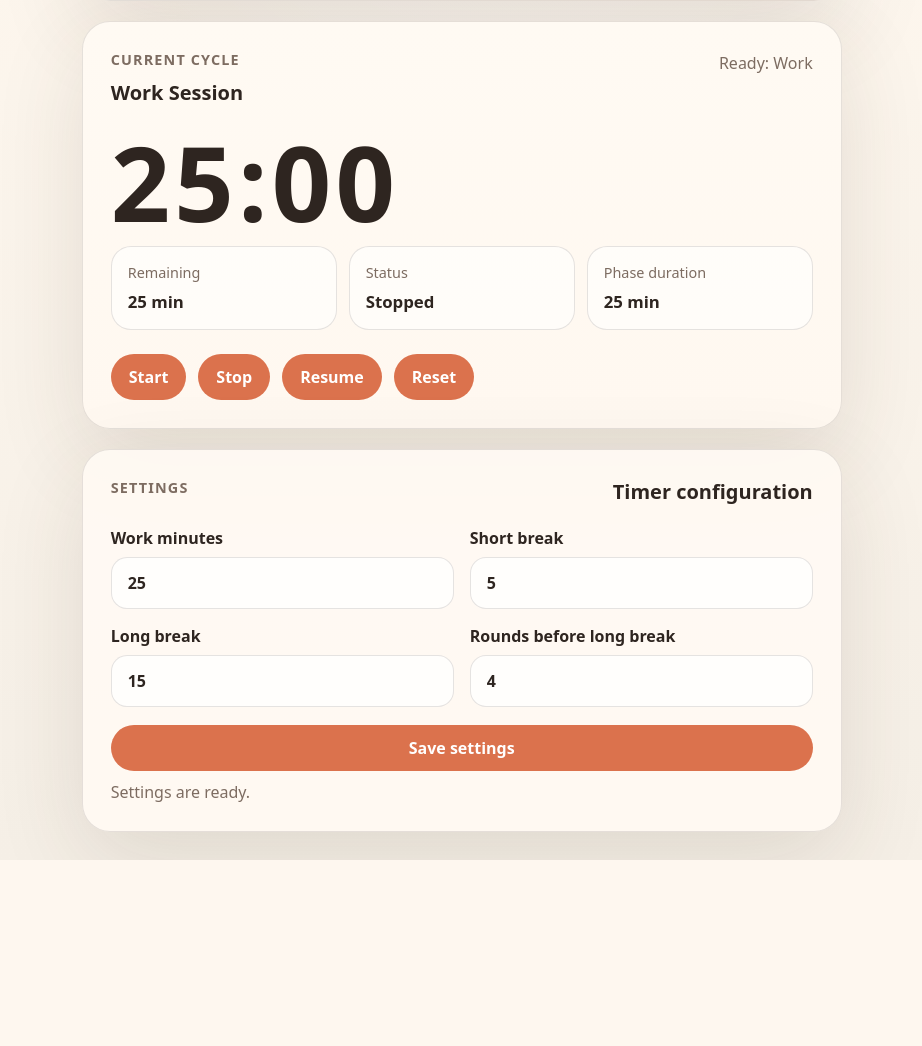
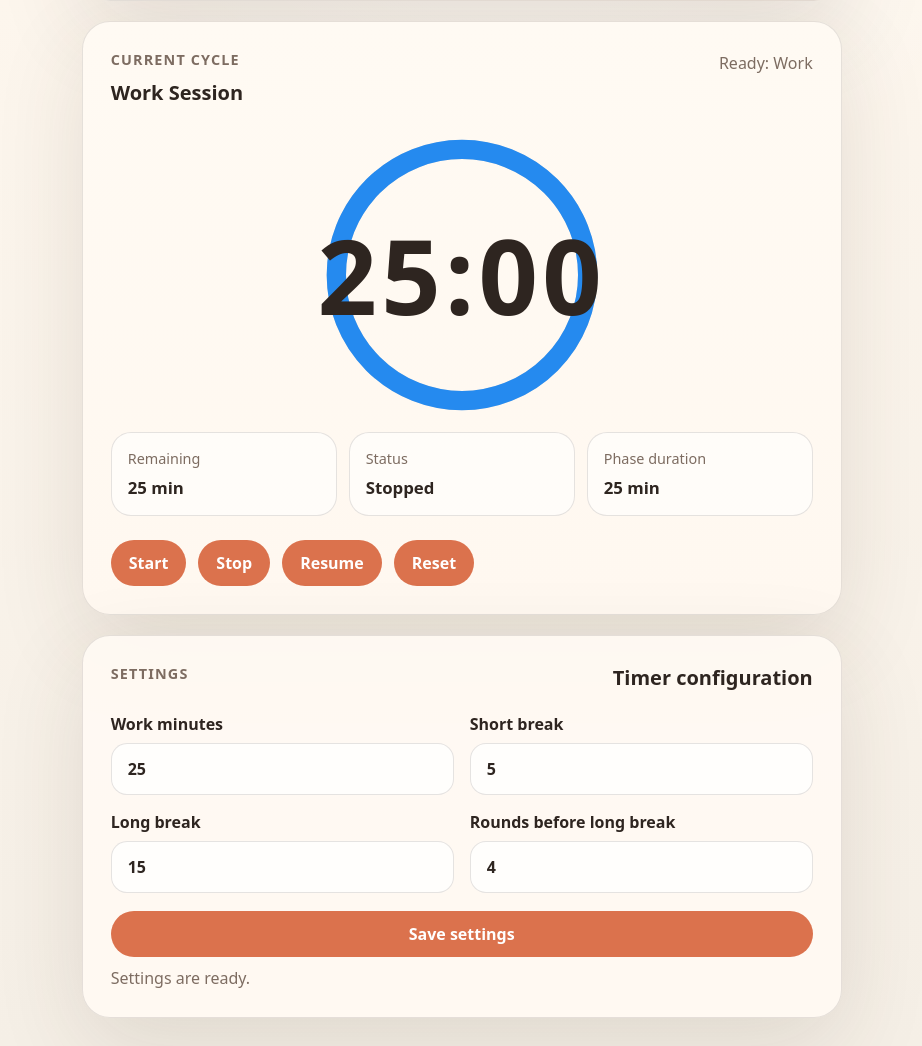
Before and after one commit to Seiya-Aoki03/githubworkshop20260609, a Flask app: page / in a window 1280 px wide. Shown: the part 295-1341 px from the top of the page, without its empty margins (134-1056 px from the left). Before the commit the page ends 1155 px from the top, so only its background shows below. Run offline with Flask 3, Linux system fonts and the light colour scheme.

Commit message:
feat: enhance pomodoro visual feedback

```diff
--- a/1.pomodoro/static/css/style.css
+++ b/1.pomodoro/static/css/style.css
@@ -10,6 +10,7 @@
   --accent-soft: rgba(219, 114, 77, 0.12);
   --border: rgba(46, 37, 32, 0.12);
   --shadow: 0 28px 90px rgba(68, 49, 34, 0.12);
+  --progress-color: hsl(210 80% 50%);
 }
 
 * {
@@ -126,11 +127,102 @@ body {
 }
 
 .timer-display {
-  margin: 24px 0 12px;
+  margin: 0;
   font-size: clamp(4rem, 16vw, 6.5rem);
   font-weight: 800;
   letter-spacing: 0.04em;
   line-height: 1;
+  text-align: center;
+}
+
+.progress-timer {
+  position: relative;
+  display: grid;
+  place-items: center;
+  margin: 24px 0 12px;
+  min-height: 260px;
+}
+
+.progress-ring {
+  width: min(76vw, 290px);
+  height: auto;
+  transform: rotate(-90deg);
+}
+
+.progress-ring__track,
+.progress-ring__progress {
+  fill: none;
+  stroke-width: 8;
+}
+
+.progress-ring__track {
+  stroke: rgba(125, 108, 97, 0.18);
+}
+
+.progress-ring__progress {
+  stroke: var(--progress-color);
+  stroke-linecap: round;
+  transition: stroke-dashoffset 900ms linear, stroke 400ms ease;
+}
+
+.progress-timer .timer-display {
+  position: absolute;
+  z-index: 2;
+}
+
+.focus-effect {
+  position: absolute;
+  inset: 14px;
+  border-radius: 50%;
+  pointer-events: none;
+  opacity: 0;
+  transition: opacity 260ms ease;
+}
+
+.timer-card--focus .focus-effect {
+  opacity: 1;
+}
+
+.timer-card--focus .focus-effect::before,
+.timer-card--focus .focus-effect::after {
+  content: '';
+  position: absolute;
+  inset: 0;
+  border-radius: 50%;
+}
+
+.timer-card--focus .focus-effect::before {
+  background:
+    radial-gradient(circle at 20% 28%, rgba(80, 186, 255, 0.26), transparent 24%),
+    radial-gradient(circle at 72% 38%, rgba(255, 216, 72, 0.22), transparent 20%),
+    radial-gradient(circle at 40% 70%, rgba(255, 101, 72, 0.18), transparent 24%);
+  animation: float-particles 5.2s ease-in-out infinite;
+}
+
+.timer-card--focus .focus-effect::after {
+  border: 2px solid rgba(80, 186, 255, 0.22);
+  animation: focus-ripple 2.8s ease-out infinite;
+}
+
+@keyframes focus-ripple {
+  0% {
+    transform: scale(0.92);
+    opacity: 0.7;
+  }
+  100% {
+    transform: scale(1.08);
+    opacity: 0;
+  }
+}
+
+@keyframes float-particles {
+  0%,
+  100% {
+    transform: translateY(0);
+  }
+  50% {
+    transform: translateY(-8px);
+  }
 }
 
 .timer-summary {
--- a/1.pomodoro/static/js/app.js
+++ b/1.pomodoro/static/js/app.js
@@ -14,7 +14,9 @@ document.addEventListener('DOMContentLoaded', () => {
   };
 
   const display = document.getElementById('timerDisplay');
+  const progressCircle = document.getElementById('progressCircle');
   const timerHeading = document.getElementById('timer-heading');
+  const timerCard = document.querySelector('.timer-card');
   const modeBadge = document.getElementById('modeBadge');
   const sessionBadge = document.getElementById('sessionBadge');
   const subtitle = document.getElementById('timerSubtitle');
@@ -56,6 +58,7 @@ document.addEventListener('DOMContentLoaded', () => {
   let intervalId = null;
   let status = 'stopped';
   let completedWorkSessions = 0;
+  const progressCircumference = progressCircle ? 2 * Math.PI * Number.parseFloat(progressCircle.getAttribute('r')) : 0;
 
   const formatTime = (seconds) => {
     const min = Math.floor(seconds / 60)
@@ -98,6 +101,24 @@ document.addEventListener('DOMContentLoaded', () => {
       return 'Paused';
     }
     return 'Stopped';
+  };
+
+  const lerp = (start, end, t) => start + (end - start) * t;
+
+  const progressColor = (remainingRatio) => {
+    const elapsedRatio = 1 - remainingRatio;
+    let fromHue = 210;
+    let toHue = 50;
+    let localT = elapsedRatio * 2;
+
+    if (elapsedRatio > 0.5) {
+      fromHue = 50;
+      toHue = 0;
+      localT = (elapsedRatio - 0.5) * 2;
+    }
+
+    const hue = Math.round(lerp(fromHue, toHue, Math.min(Math.max(localT, 0), 1)));
+    return `hsl(${hue} 86% 54%)`;
   };
 
   const currentSessionNumber = () => {
@@ -202,6 +223,7 @@ document.addEventListener('DOMContentLoaded', () => {
 
   const updateView = () => {
     const meta = modeMeta();
+    const safeRemainingRatio = Math.min(Math.max(remainingSeconds / meta.durationSeconds, 0), 1);
 
     display.textContent = formatTime(remainingSeconds);
 
@@ -230,6 +252,15 @@ document.addEventListener('DOMContentLoaded', () => {
     }
     if (phaseDurationSummary) {
       phaseDurationSummary.textContent = `${Math.floor(meta.durationSeconds / 60)} min`;
+    }
+    if (progressCircle) {
+      progressCircle.style.strokeDasharray = `${progressCircumference}`;
+      progressCircle.style.strokeDashoffset = `${progressCircumference * (1 - safeRemainingRatio)}`;
+      progressCircle.style.stroke = progressColor(safeRemainingRatio);
+    }
+    if (timerCard) {
+      timerCard.style.setProperty('--progress-color', progressColor(safeRemainingRatio));
+      timerCard.classList.toggle('timer-card--focus', mode === 'work' && status === 'running');
     }
 
     startButton.disabled = status !== 'stopped';
@@ -397,5 +428,9 @@ document.addEventListener('DOMContentLoaded', () => {
   saveSettingsButton.addEventListener('click', saveSettings);
 
   restoreState();
+  if (progressCircle) {
+    progressCircle.style.strokeDasharray = `${progressCircumference}`;
+    progressCircle.style.strokeDashoffset = `${progressCircumference}`;
+  }
   updateView();
 });
--- a/1.pomodoro/templates/index.html
+++ b/1.pomodoro/templates/index.html
@@ -32,7 +32,14 @@
           <p id="timerSubtitle" class="timer-subtitle">Ready to focus</p>
         </div>
 
-        <div id="timerDisplay" class="timer-display" aria-live="polite">25:00</div>
+        <div class="progress-timer" role="group" aria-label="タイマー進捗表示">
+          <div id="focusEffect" class="focus-effect" aria-hidden="true"></div>
+          <svg class="progress-ring" viewBox="0 0 120 120" aria-hidden="true">
+            <circle class="progress-ring__track" cx="60" cy="60" r="52"></circle>
+            <circle id="progressCircle" class="progress-ring__progress" cx="60" cy="60" r="52"></circle>
+          </svg>
+          <div id="timerDisplay" class="timer-display" aria-live="polite">25:00</div>
+        </div>
 
         <div class="timer-summary" aria-label="タイマーの補足情報">
           <div class="summary-item">
```
Also changed, not shown: 1.pomodoro/tests/test_app.py (+3 -0 lines).
